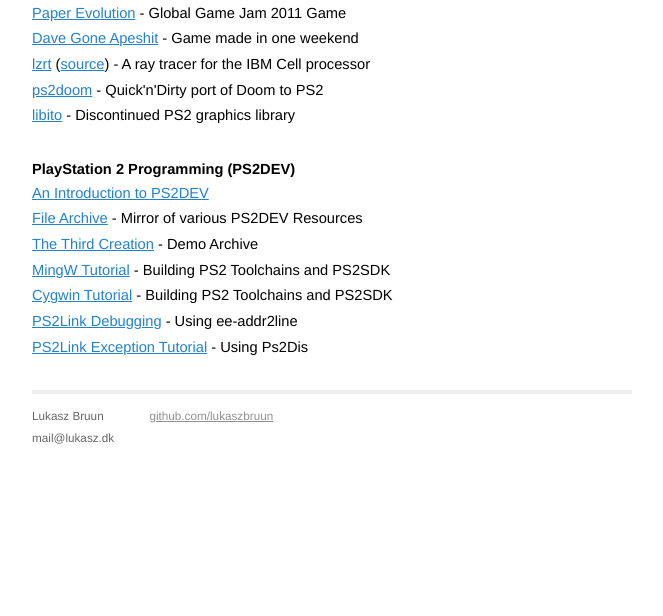
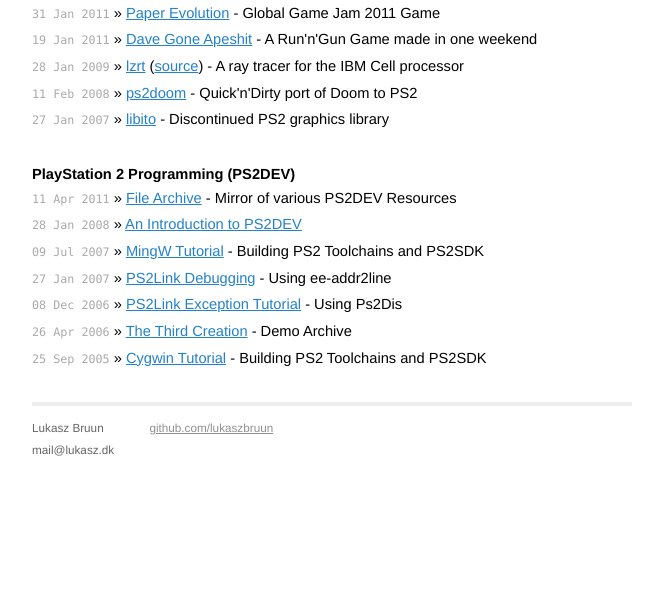
Before and after one commit to lukaszdk/lukasz.dk, a Jekyll site: the page built from index.html, in a window 1280 px wide. Shown: the part 328-944 px from the top of the page, without its empty margins (308-971 px from the left). Built offline with Jekyll 4.4.1, drawn with Linux system fonts in a browser that asks for light colours; Markdown is read by kramdown in place of the engine named in the settings.

Commit message:
Added dates to everything on the front page

```diff
--- a/_config.yml
+++ b/_config.yml
@@ -1,4 +1,3 @@
-markdown: rdiscount
 permalink: pretty
 pygments: true
 
--- a/index.html
+++ b/index.html
@@ -13,21 +13,21 @@
 
   <h1>My Software</h1>
   <ul class="posts">
-	<li><a href="https://github.com/lukaszbruun/Paper-Evolution">Paper Evolution</a> - Global Game Jam 2011 Game</li>
-	<li><a href="https://github.com/lukaszbruun/Dave-Gone-Apeshit">Dave Gone Apeshit</a> - Game made in one weekend</li>
-	<li><a href="/software/lzrt">lzrt</a> (<a href="https://github.com/lukaszbruun/lzrt">source</a>) - A ray tracer for the IBM Cell processor</li>
-	<li><a href="https://github.com/lukaszbruun/ps2doom">ps2doom</a> - Quick'n'Dirty port of Doom to PS2</li>
-	<li><a href="https://github.com/lukaszbruun/libito">libito</a> - Discontinued PS2 graphics library</li>
+	<li><span>31 Jan 2011</span> &raquo; <a href="https://github.com/lukaszbruun/Paper-Evolution">Paper Evolution</a> - Global Game Jam 2011 Game</li>
+	<li><span>19 Jan 2011</span> &raquo; <a href="https://github.com/lukaszbruun/Dave-Gone-Apeshit">Dave Gone Apeshit</a> - A Run'n'Gun Game made in one weekend</li>
+	<li><span>28 Jan 2009</span> &raquo; <a href="/software/lzrt">lzrt</a> (<a href="https://github.com/lukaszbruun/lzrt">source</a>) - A ray tracer for the IBM Cell processor</li>
+	<li><span>11 Feb 2008</span> &raquo; <a href="https://github.com/lukaszbruun/ps2doom">ps2doom</a> - Quick'n'Dirty port of Doom to PS2</li>
+	<li><span>27 Jan 2007</span> &raquo; <a href="https://github.com/lukaszbruun/libito">libito</a> - Discontinued PS2 graphics library</li>
   </ul>
 
   <h1>PlayStation 2 Programming (PS2DEV)</h1>
   <ul class="posts">
-    <li><a href="/playstation-2-programming/an-introduction-to-ps2dev/">An Introduction to PS2DEV</a></li>
-	<li><a href="/playstation-2-programming/file-archive/">File Archive</a> - Mirror of various PS2DEV Resources
-    <li><a href="/playstation-2-programming/the-third-creation/">The Third Creation</a> - Demo Archive</li>
-	<li><a href="/playstation-2-programming/mingw-tutorial/">MingW Tutorial</a> - Building PS2 Toolchains and PS2SDK</li>
-	<li><a href="/playstation-2-programming/cygwin-tutorial/">Cygwin Tutorial</a> - Building PS2 Toolchains and PS2SDK</li>
-	<li><a href="/playstation-2-programming/ps2link-debugging/">PS2Link Debugging</a> - Using ee-addr2line</li>
-    <li><a href="/playstation-2-programming/using-the-ps2link-exception-screen/">PS2Link Exception Tutorial</a> - Using Ps2Dis</li>
+	<li><span>11 Apr 2011</span> &raquo; <a href="/playstation-2-programming/file-archive/">File Archive</a> - Mirror of various PS2DEV Resources
+    <li><span>28 Jan 2008</span> &raquo; <a href="/playstation-2-programming/an-introduction-to-ps2dev/">An Introduction to PS2DEV</a></li>
+	<li><span>09 Jul 2007</span> &raquo; <a href="/playstation-2-programming/mingw-tutorial/">MingW Tutorial</a> - Building PS2 Toolchains and PS2SDK</li>
+	<li><span>27 Jan 2007</span> &raquo; <a href="/playstation-2-programming/ps2link-debugging/">PS2Link Debugging</a> - Using ee-addr2line</li>
+    <li><span>08 Dec 2006</span> &raquo; <a href="/playstation-2-programming/using-the-ps2link-exception-screen/">PS2Link Exception Tutorial</a> - Using Ps2Dis</li>
+	<li><span>26 Apr 2006</span> &raquo; <a href="/playstation-2-programming/the-third-creation/">The Third Creation</a> - Demo Archive</li>
+	<li><span>25 Sep 2005</span> &raquo; <a href="/playstation-2-programming/cygwin-tutorial/">Cygwin Tutorial</a> - Building PS2 Toolchains and PS2SDK</li>
   </ul>
 </div>
```
